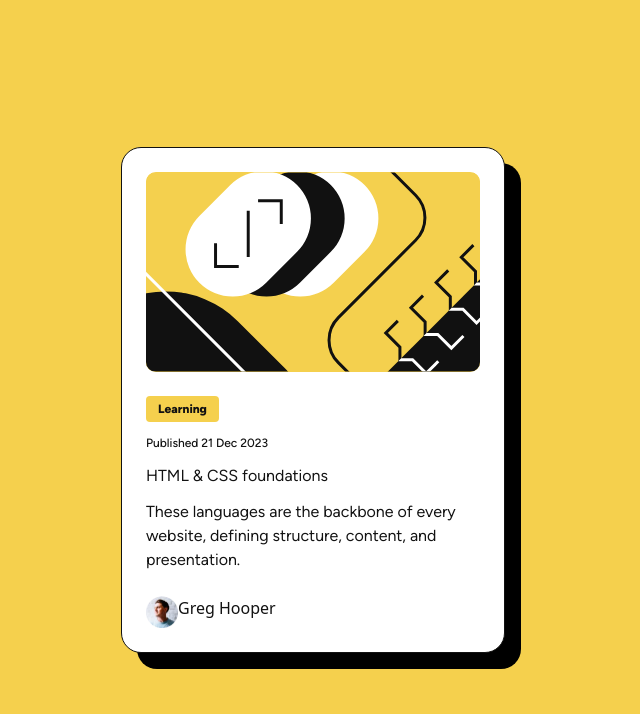
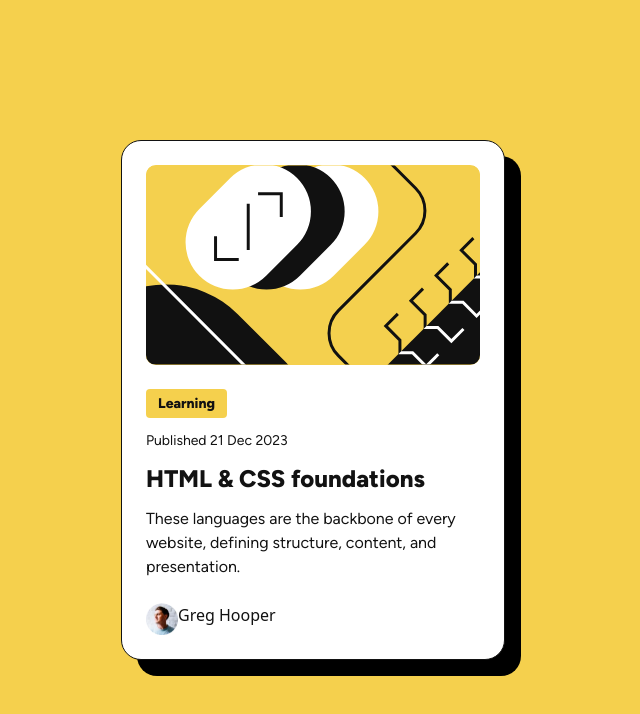
Before and after one commit to raswonders/fem-blog-preview-card, a React (Vite) app: page / in a window 1280 px wide. Shown: the top 714 px of the page, without its empty margins (327-967 px from the left). Built offline with nearby package versions, Linux system fonts and the light colour scheme.

Commit message:
style heading

```diff
--- a/src/BlogPreviewCard.tsx
+++ b/src/BlogPreviewCard.tsx
@@ -8,14 +8,16 @@ export function BlogPreviewCard() {
 
       <div className="flex flex-col gap-3 font-custom">
         <div className="w-fit flex justify-center gap-2 py-1 px-3 rounded bg-yellow">
-          <span className="text-xs font-extrabold leading-normal">
+          <span className="text-xs sm:text-[14px] font-extrabold leading-normal">
             Learning
           </span>
         </div>
-        <div className="text-xs font-medium leading-normal">
+        <div className="text-xs sm:text-[14px] font-normal leading-normal">
           Published 21 Dec 2023
         </div>
-        <h1 className="">HTML & CSS foundations</h1>
+        <h1 className="text-[20px] sm:text-2xl leading-normal font-extrabold hover:text-yellow hover:cursor-pointer">
+          HTML & CSS foundations
+        </h1>
         <p className="">
           These languages are the backbone of every website, defining structure,
           content, and presentation.
```
